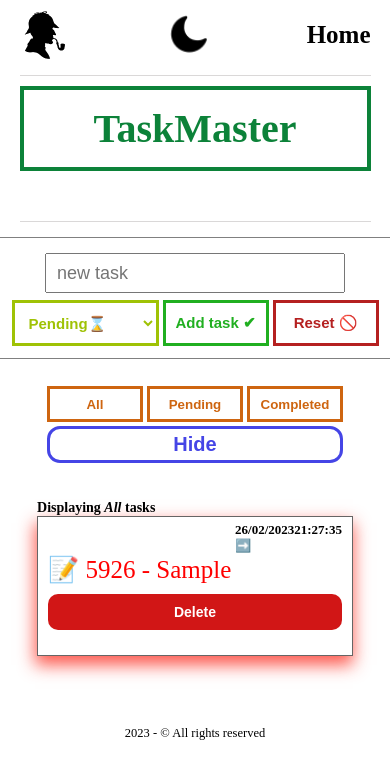
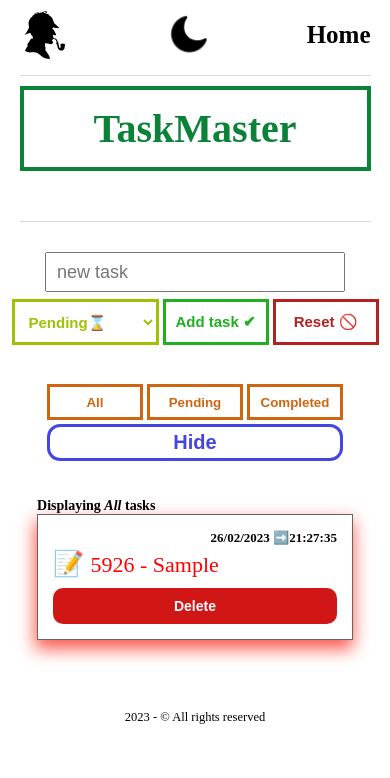
Before and after one commit to RubenSH51/taskmaster, a React (Create React App) app: page / in a window 390 px wide. Both pictures are taken after typing "Sample" into the empty fields and a click on the button "Add task ✔". Shown: the top 778 px of the page. Built offline with nearby package versions, Linux system fonts and the light colour scheme.

Commit message:
retoques en css: card modificada y app completa responsive hasta 385px

```diff
--- a/src/components/tasklist.css
+++ b/src/components/tasklist.css
@@ -152,14 +152,28 @@ ul li > div:nth-child(2) p
 
         display: grid;
         grid-template-columns: repeat(3,1fr);
-        grid-template-rows: repeat(4,1fr);
+        /* grid-template-rows: repeat(4,1fr);
         grid-template-areas:
             ". . a"
             "b b b"
             "b b b"
-            ". . .";
+            ". . ."; */
         /* gap: 2px; */
         padding: 5px 10px 0 10px;
+
+
+        height: unset;
+        grid-template-rows: 1fr 2fr 2fr;
+        grid-template-areas:
+            ". . a"
+            "b b b"
+            "b b b";
+        padding: 15px;
+        }
+
+    main ul li .li-lower
+    {
+        justify-self: flex-end;
     }
 
     main ul li .li-upper
@@ -168,6 +182,17 @@ ul li > div:nth-child(2) p
         gap:10px;
     }
 }
+
+
+@media (max-width: 640px)
+{
+    .li-upper > div span:nth-child(2)
+    {
+        font-size: 2.2rem;
+    }
+}
+
+
 
 @media (max-width: 520px)
 {
@@ -195,4 +220,29 @@ ul li > div:nth-child(2) p
         width: 290px;
     }
 
+    main ul li
+    {
+        grid-template-columns: repeat(2,1fr);
+        grid-template-rows: 1fr 2fr 2fr;
+        grid-template-areas:
+            ". a"
+            "b b"
+            "b b"
+            ". .";
+    }
+
+    main ul li .li-lower
+    {
+        justify-self: flex-end;
+    }
+
+
 }
+
+@media (max-width: 490px)
+{
+    .App .addtask form
+    {
+        border: 0px solid gray;
+    }
+}
```
